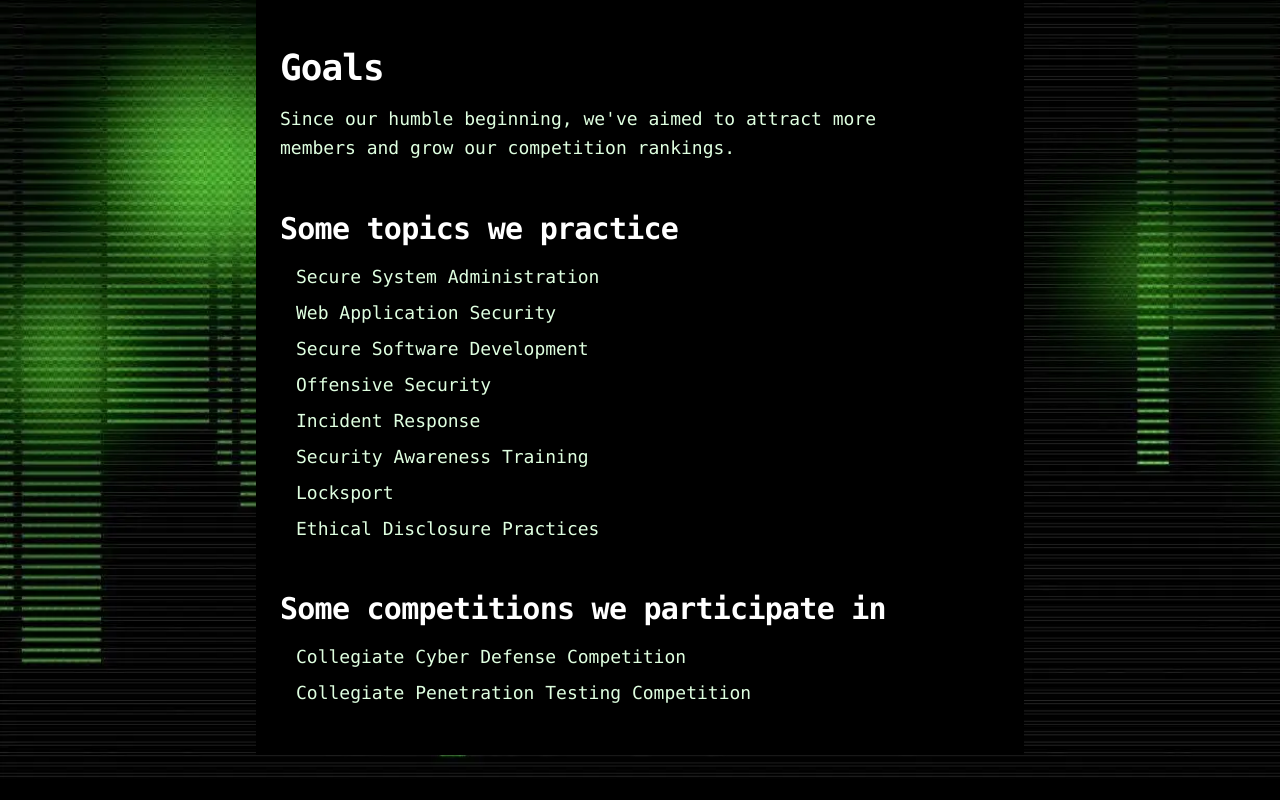
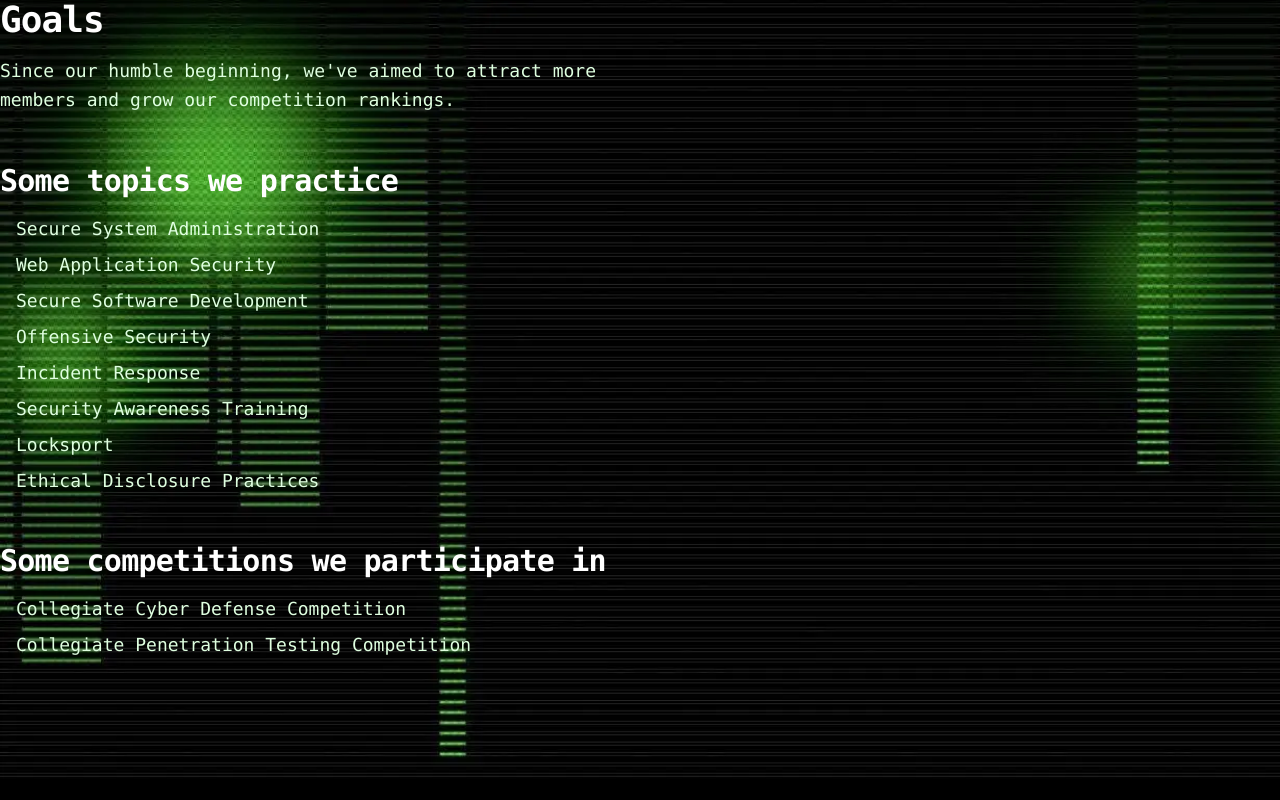
Before and after one commit to acm-ucr/cyber-website, a Next.js app: page /about in a window 1280 px wide. Built offline with nearby package versions, Linux system fonts and the light colour scheme.

Commit message:
did what the cimment asked I think

```diff
--- a/src/components/about/Goals.tsx
+++ b/src/components/about/Goals.tsx
@@ -9,7 +9,7 @@ const Goals = () => {
     competitionsTitle,
   } = goalsData;
   return (
-    <div className="mx-auto max-w-3xl space-y-12 bg-black px-6 py-12 font-mono text-white">
+    <div className="space-y-12 font-mono text-white">
       <div className="space-y-4">
         <div className="text-4xl font-bold tracking-tight">{title}</div>
         <p className="text-cyber-lightgreen max-w-2xl text-lg leading-relaxed">
```
